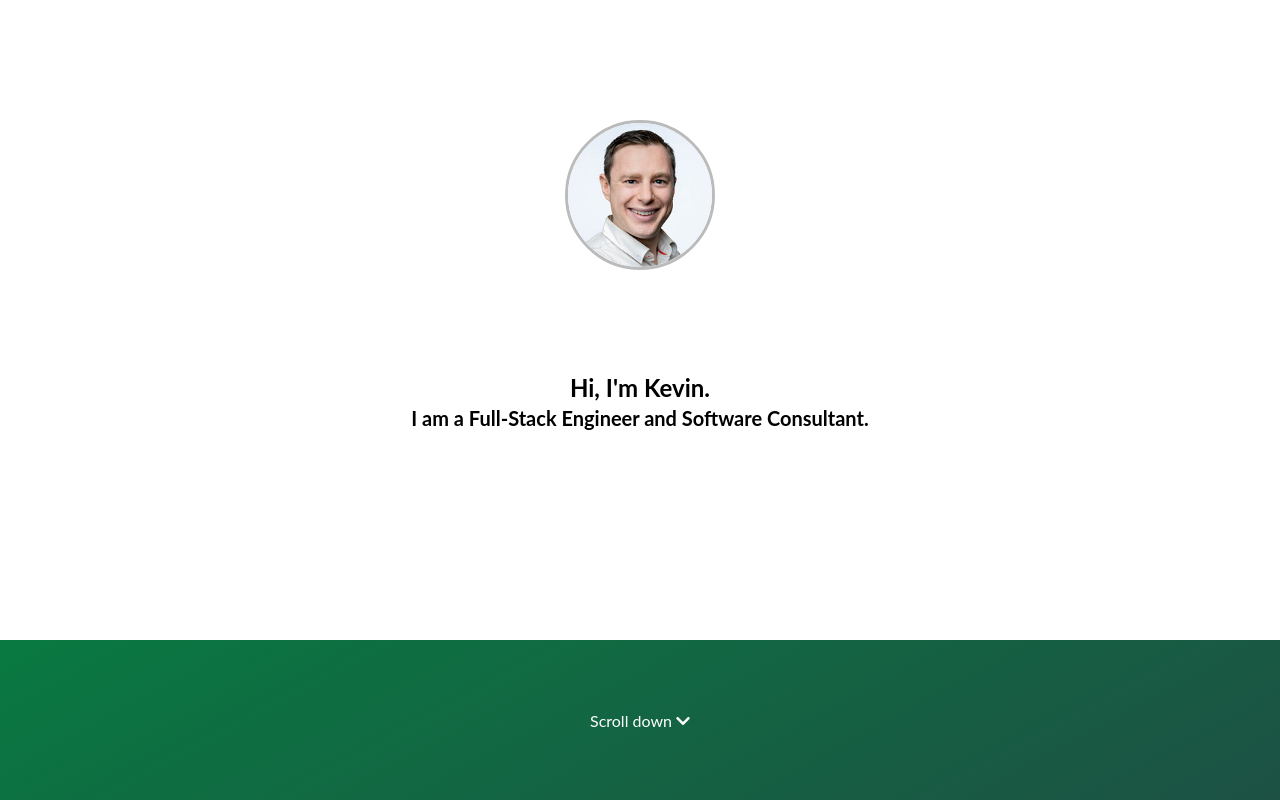
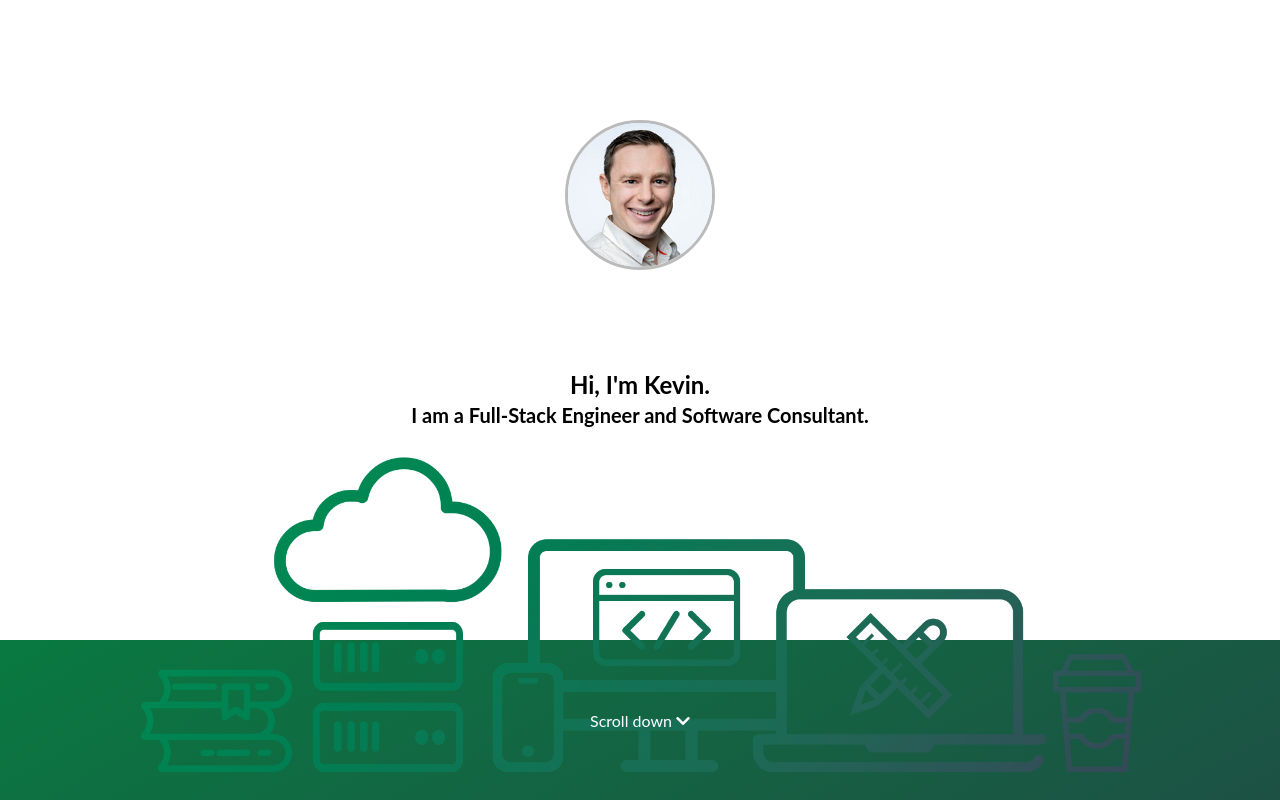
Before and after one commit to krejko/personal-site, an Angular app: page / in a window 1280 px wide. Shown: the top 800 px of the page. Built offline with nearby package versions, Linux system fonts and the light colour scheme.

Commit message:
Added header image

```diff
--- a/src/app/hero/hero.component.html
+++ b/src/app/hero/hero.component.html
@@ -1,7 +1,9 @@
 <section class="hero-content">
+    <div class="header"></div>
     <img class="profile-picture" src="assets/images/profile.jpeg" alt="profile picture">
     <h1>
         <span>Hi, I'm Kevin.</span><br>
         <small>I am a Full-Stack Engineer and Software Consultant.</small>
     </h1>
+    <img class="header-img content-padding" src="assets/images/header.png" alt="" srcset="">
 </section>
--- a/src/app/hero/hero.component.scss
+++ b/src/app/hero/hero.component.scss
@@ -1,12 +1,16 @@
 .hero-content {
   height: 80vh;
+  display: flex;
+  flex-direction: column;
+  justify-content: space-between;
+  align-items: center;
 }
 
 .profile-picture {
   border-radius: 100px;
   border: 3px solid #bbbbbb;
   object-fit: contain;
-  max-width: 150px;
-  height: auto;
+  width: 150px;
+  height: 150px;
   margin: 120px 0 80px 0;
 }
--- a/src/styles.scss
+++ b/src/styles.scss
@@ -48,8 +48,8 @@ p {
 }
 
 .background-gradient {
-  background-image: -webkit-gradient(linear, top right, bottom left, from(rgb(9, 121, 65)), to(rgba(41, 56, 70, 1)));
-  background-image: linear-gradient(to bottom right, rgba(9, 121, 65, 1), rgba(41, 56, 70, 1));
+  background-image: -webkit-gradient(linear, top right, bottom left, from(rgb(9, 121, 65)), to(#293846));
+  background-image: linear-gradient(to bottom right, #097941, #293846);
   background-color: #2f4050;
   color: white;
 }
@@ -204,7 +204,7 @@ $border: 3px;
     z-index: -1;
     margin: -$border; /* !importanté */
     border-radius: inherit; /* !importanté */
-    background: linear-gradient(to bottom right, rgba(9, 121, 65, 1), rgba(41, 56, 70, 1));
+    background: linear-gradient(to bottom right, #097941, #293846);
   }
   &:hover {
     background: transparent;
```
Also changed, not shown: src/assets/images/header.png (added).
